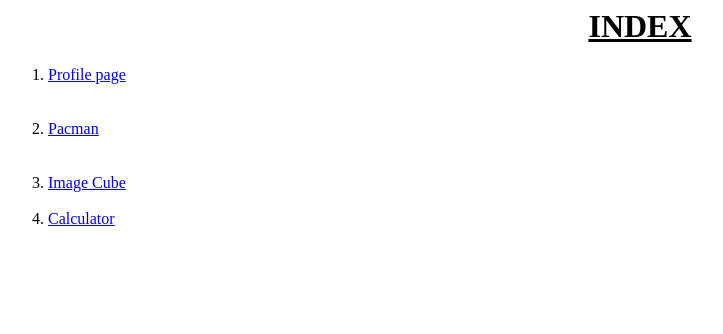
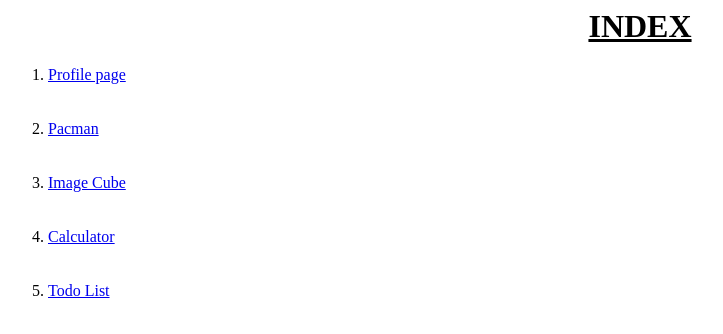
Before and after one commit to piyushk96/ElixirAssignments, a plain HTML site: page index.html in a window 1280 px wide. Shown: the whole page, without its empty margins (0-723 px from the left). Drawn offline with Linux system fonts and the light colour scheme.

Commit message:
todo list added

```diff
--- a/index.html
+++ b/index.html
@@ -8,7 +8,9 @@
     <ol>
       <li><a href="profile page using css">Profile page</a></li><br><br>
       <li><a href="pacman">Pacman</a></li><br><br>
-      <li><a href="imagecube">Image Cube</a></li><br>
+      <li><a href="imagecube">Image Cube</a></li><br><br>
       <li><a href="calculator">Calculator</a></li><br><br>
+      <li><a href="todo list">Todo List</a></li><br><br>
+    </ol>
   </body>
 </html>
```
